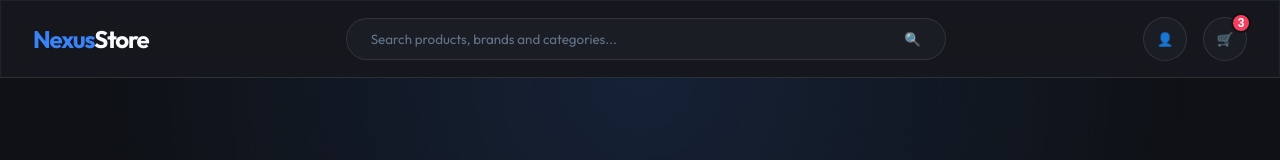
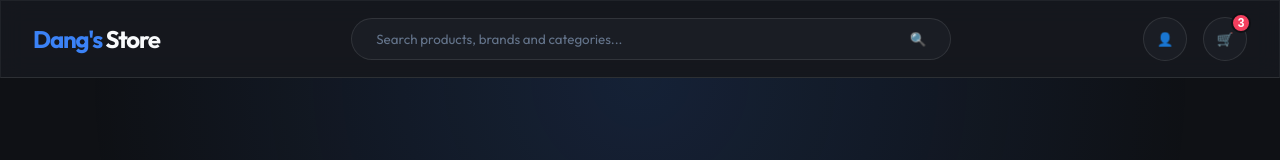
Before and after one commit to Dayladang/web_app, a React (Vite) app: page / in a window 1280 px wide. Shown: the top 160 px of the page. Built offline with nearby package versions, Linux system fonts and the light colour scheme.

Commit message:
feat(layout): change header brand name

```diff
--- a/src/components/layout/Header.jsx
+++ b/src/components/layout/Header.jsx
@@ -6,7 +6,7 @@ const Header = () => {
     <header className="header glass">
       <div className="container header-container">
         <div className="logo">
-          <span className="logo-accent">Nexus</span>Store
+          <span className="logo-accent">Dang's </span>Store
         </div>
 
         <div className="search-bar">
@@ -18,10 +18,10 @@ const Header = () => {
 
         <nav className="header-nav">
           <button className="nav-icon-btn">
-             👤
+            👤
           </button>
           <button className="nav-icon-btn cart-btn">
-             🛒 <span className="cart-badge">3</span>
+            🛒 <span className="cart-badge">3</span>
           </button>
         </nav>
       </div>
```
